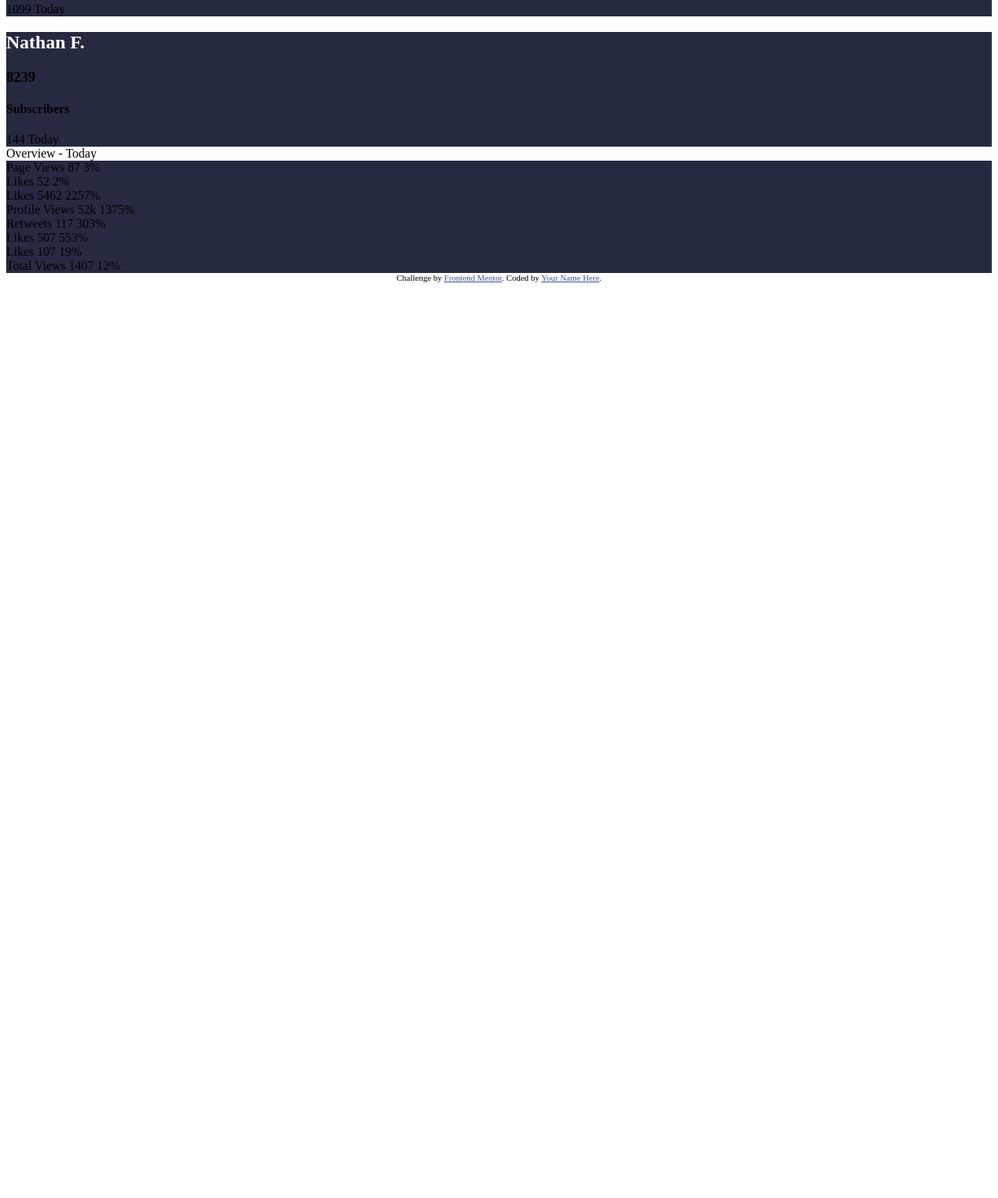
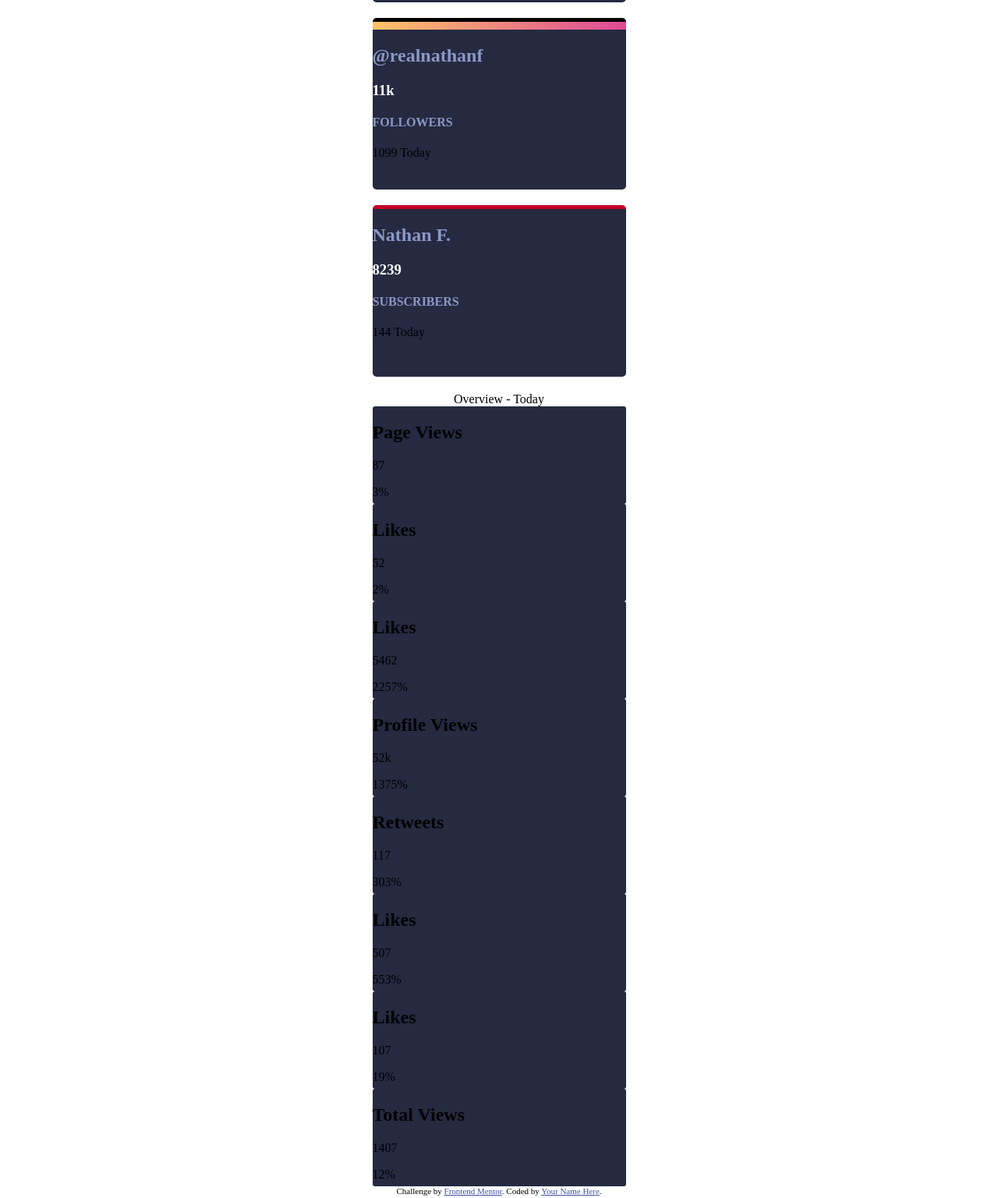
Before and after one commit to plutownium/SocialMediaDashboard, a plain HTML site: page index.html in a window 1280 px wide. Shown: the part 551-2087 px from the top of the page at 78% size. Before the commit the page ends 921 px from the top, so only its background shows below. Drawn offline with Linux system fonts and the light colour scheme.

Commit message:
difficulties making linear gradient top border

```diff
--- a/index.html
+++ b/index.html
@@ -30,25 +30,26 @@
         <hr />
         <div id="theme-select"><p>Dark Mode</p></div>
         <section id="cards">
-            <div class="card">
+            <div id="fb" class="card">
                 <h2>@nathanf</h2>
                 <h3>1987</h3>
                 <h4>Followers</h4>
                 <span>12 Today</span>
             </div>
-            <div class="card">
+            <div id="twtr" class="card">
                 <h2>@nathanf</h2>
                 <h3>1044</h3>
                 <h4>Followers</h4>
                 <span>99 Today</span>
             </div>
-            <div class="card">
+            <div id="ig" class="card">
+                <div id="clever-hack"></div>
                 <h2>@realnathanf</h2>
                 <h3>11k</h3>
                 <h4>Followers</h4>
                 <span>1099 Today</span>
             </div>
-            <div class="card">
+            <div id="youtube" class="card">
                 <h2>Nathan F.</h2>
                 <h3>8239</h3>
                 <h4>Subscribers</h4>
@@ -58,14 +59,46 @@
 
         <section id="stats">
             <div id="overview">Overview - Today</div>
-            <div class="stat">Page Views 87 3%</div>
-            <div class="stat">Likes 52 2%</div>
-            <div class="stat">Likes 5462 2257%</div>
-            <div class="stat">Profile Views 52k 1375%</div>
-            <div class="stat">Retweets 117 303%</div>
-            <div class="stat">Likes 507 553%</div>
-            <div class="stat">Likes 107 19%</div>
-            <div class="stat">Total Views 1407 12%</div>
+            <div class="stat">
+                <h2>Page Views</h2>
+                <p>87</p>
+                <span>3%</span>
+            </div>
+            <div class="stat">
+                <h2>Likes</h2>
+                <p>52</p>
+                <span>2%</span>
+            </div>
+            <div class="stat">
+                <h2>Likes</h2>
+                <p>5462</p>
+                <span>2257%</span>
+            </div>
+            <div class="stat">
+                <h2>Profile Views</h2>
+                <p>52k</p>
+                <span>1375%</span>
+            </div>
+            <div class="stat">
+                <h2>Retweets</h2>
+                <p>117</p>
+                <span>303%</span>
+            </div>
+            <div class="stat">
+                <h2>Likes</h2>
+                <p>507</p>
+                <span>553%</span>
+            </div>
+            <div class="stat">
+                <h2>Likes</h2>
+                <p>107</p>
+                <span>19%</span>
+            </div>
+            <div class="stat">
+                <h2>Total Views</h2>
+                <p>1407</p>
+                <span>12%</span>
+            </div>
         </section>
         <div class="attribution">
             Challenge by
--- a/input.scss
+++ b/input.scss
@@ -14,6 +14,8 @@ $dark-desat-blue-card-bg: hsl(228, 28%, 20%);
 $desat-blue-for-text: hsl(228, 34%, 66%);
 $white-for-text: hsl(0, 0%, 100%);
 
+$border-width: 5px;
+
 @mixin bg-color {
     background-color: $dark-desat-blue-card-bg;
 }
@@ -26,20 +28,77 @@ $white-for-text: hsl(0, 0%, 100%);
     color: $white-for-text;
 }
 
+body {
+    display: flex;
+    flex-direction: column;
+    justify-content: center;
+    align-items: center;
+}
+
+section {
+    display: flex;
+    justify-content: center;
+    align-items: center;
+    flex-direction: column;
+}
+
 #theme-select {
+    width: 325px;
+
     p {
         @include dark-text;
     }
 }
 
+#clever-hack {
+    width: 100%;
+    height: 10px;
+    background: linear-gradient(90deg, hsl(37, 97%, 70%), hsl(329, 70%, 58%));
+    border-top: 5px;
+}
+
+#fb {
+    border-top-color: $fb;
+}
+
+#ig {
+    // border-top-color: $ig;
+}
+
+#twtr {
+    border-top-color: $twtr;
+}
+
+#youtube {
+    border-top-color: $youtube;
+}
+
 .card {
-    @include bg-color();
+    @include bg-color;
+    margin-bottom: 20px;
+    width: 325px;
+    height: 215px;
+    border-radius: 5px;
+    border-top-style: solid;
+    border-top-width: thick;
 
     h2 {
+        @include dark-text;
+    }
+
+    h3 {
         @include white-text;
+    }
+
+    h4 {
+        @include dark-text;
+        text-transform: uppercase;
     }
 }
 
 .stat {
     @include bg-color;
+    width: 325px;
+    height: 125px;
+    border-radius: 3px;
 }
```
Also changed, not shown: style.css, 1 other file.
